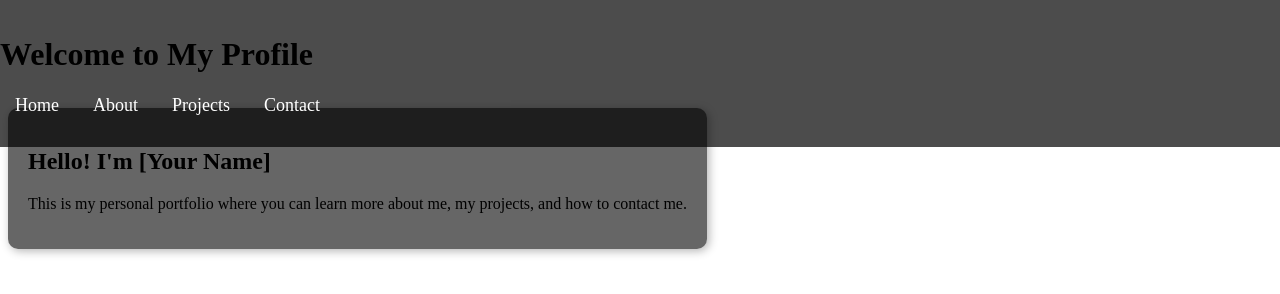
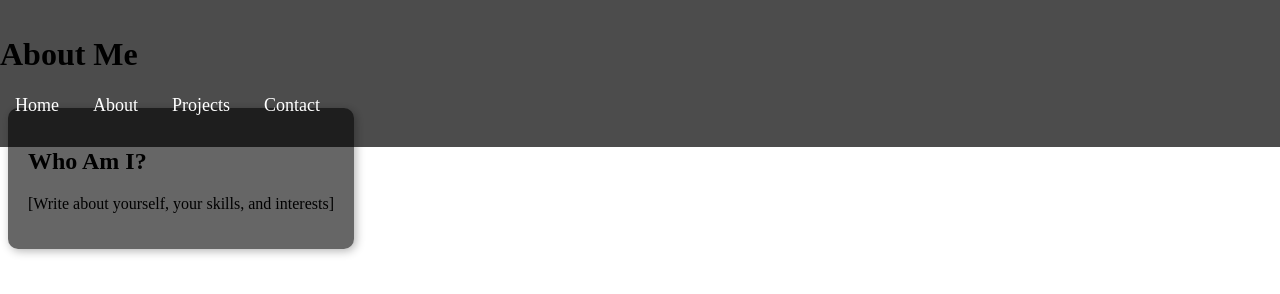
Before and after one commit to taffazzel/connecttaffazzel, a plain HTML site: page about.html in a window 1280 px wide. Drawn offline with Linux system fonts and the light colour scheme.

Commit message:
Interim push

```diff
--- a/about.html
+++ b/about.html
@@ -3,12 +3,12 @@
 <head>
     <meta charset="UTF-8">
     <meta name="viewport" content="width=device-width, initial-scale=1.0">
-    <title>My Profile</title>
+    <title>Hello, We are Data Glean team</title>
     <link rel="stylesheet" href="style.css">
 </head>
 <body>
     <header>
-        <h1 class="fade-in">Welcome to My Profile</h1>
+        <h1>About Me</h1>
         <nav>
             <ul>
                 <li><a href="index.html">Home</a></li>
@@ -18,9 +18,9 @@
             </ul>
         </nav>
     </header>
-    <section class="content slide-up">
-        <h2>Hello! I'm [Your Name]</h2>
-        <p>This is my personal portfolio where you can learn more about me, my projects, and how to contact me.</p>
+    <section class="content">
+        <h2>Who Am I?</h2>
+        <p>[Write about yourself, your skills, and interests]</p>
     </section>
 </body>
 </html>
```
Also changed, not shown: index.html (+2 -2 lines), style.css (line endings or trailing spaces).
